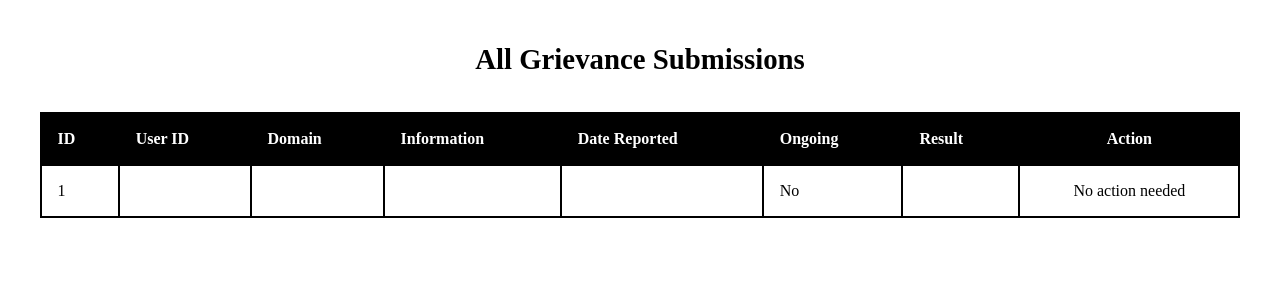
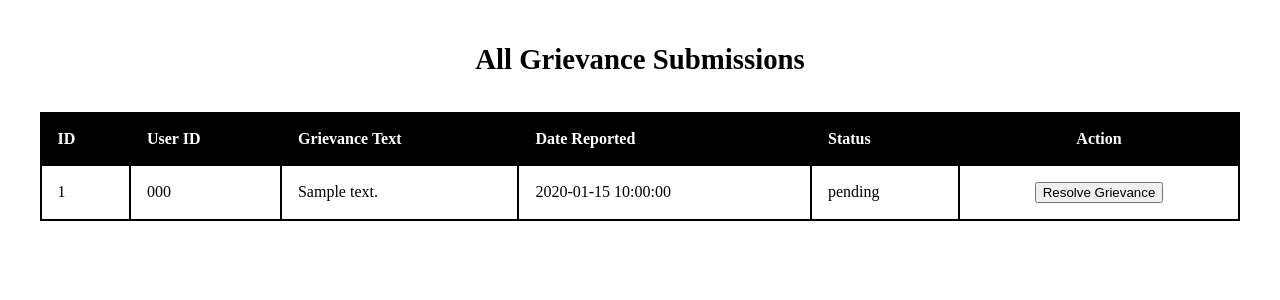
Before and after one commit to dinexh/Cero1PHP, a PHP site: page /App/pages/sidebarOptions/grievance_stats.php in a window 1280 px wide. Shown: the top 300 px of the page. Run offline with PHP 8.4, Linux system fonts and the light colour scheme; tables that the repository leaves empty hold one stand-in row (values such as "Sample post"); data that the repository does not hold is empty.

Commit message:
greivence issue resolved

```diff
--- a/my-app/pages/sidebarOptions/grievance_stats.php
+++ b/my-app/pages/sidebarOptions/grievance_stats.php
@@ -1,29 +1,26 @@
 <?php
 require_once('../../db.php');
-
-// Query to fetch all grievances
-$query = "SELECT * FROM grievances";
-$result = mysqli_query($conn, $query);
 
 // Handle form submission to resolve grievance
 if (isset($_POST['end_grievance'])) {
     $grievance_id = $_POST['id'];
 
     // Update the grievance status in the database
-    $query = "UPDATE grievances SET ongoing = 0, result = 'Resolved' WHERE id = ?";
+    $query = "UPDATE grievances SET status = 'resolved' WHERE id = ?";
     $stmt = mysqli_prepare($conn, $query);
     mysqli_stmt_bind_param($stmt, 'i', $grievance_id);
+
     if (mysqli_stmt_execute($stmt)) {
-        $response['success'] = true;
-        $response['message'] = "Grievance resolved successfully!";
+        // Redirect to success page
+        header('Location: /pages/sidebarOptions/success.php'); // Change to your success page path
+        exit();
     } else {
-        $response['message'] = "Error resolving grievance.";
+        // If there's an error, redirect to error page
+        header('Location: /pages/sidebarOptions/error.php');  // Change to your error page path
+        exit();
     }
-    echo json_encode($response);
-    exit();
 }
 ?>
-
 <!DOCTYPE html>
 <html lang="en">
 <head>
@@ -44,30 +41,30 @@ if (isset($_POST['end_grievance'])) {
                     <tr>
                         <th>ID</th>
                         <th>User ID</th>
-                        <th>Domain</th>
-                        <th>Information</th>
+                        <th>Grievance Text</th>
                         <th>Date Reported</th>
-                        <th>Ongoing</th>
-                        <th>Result</th>
+                        <th>Status</th>
                         <th>Action</th>
                     </tr>
                 </thead>
                 <tbody>
                     <?php
+                    // Query to fetch all grievances
+                    $query = "SELECT * FROM grievances";
+                    $result = mysqli_query($conn, $query);
+
                     while ($row = mysqli_fetch_assoc($result)) {
                         echo '<tr>';
                         echo '<td>' . $row['id'] . '</td>';
-                        echo '<td>' . $row['user_id'] . '</td>';
-                        echo '<td>' . $row['domain'] . '</td>';
-                        echo '<td>' . $row['information'] . '</td>';
-                        echo '<td>' . $row['date_reported'] . '</td>';
-                        echo '<td>' . ($row['ongoing'] == 1 ? 'Yes' : 'No') . '</td>';
-                        echo '<td>' . $row['result'] . '</td>';
+                        echo '<td>' . $row['user_id_number'] . '</td>';
+                        echo '<td>' . $row['grievance_text'] . '</td>';
+                        echo '<td>' . $row['created_at'] . '</td>';
+                        echo '<td>' . $row['status'] . '</td>';
                         echo '<td>';
-                        if ($row['ongoing'] == 1) {
+                        if ($row['status'] == 'pending') {
                             echo '<form method="POST" action="/pages/sidebarOptions/grievance_stats.php">';
                             echo '<input type="hidden" name="id" value="' . $row['id'] . '">';
-                            echo '<button type="submit" name="end_grievance">End Grievance</button>';
+                            echo '<button type="submit" name="end_grievance">Resolve Grievance</button>';
                             echo '</form>';
                         } else {
                             echo 'No action needed';
@@ -81,24 +78,5 @@ if (isset($_POST['end_grievance'])) {
             </div>
         </div>
     </div>
-    <div id="response"></div>
-    <script>
-        document.getElementById('grievanceForm').onsubmit = function(event) {
-            event.preventDefault(); // Prevent normal form submission
-            var formData = new FormData(this);
-            fetch('/pages/sidebarOptions/grievance_stats.php', {  // Correct the fetch path
-                method: 'POST',
-                body: formData,
-            })
-            .then(response => response.json())
-            .then(data => {
-                document.getElementById('response').innerText = data.message;
-                if (data.success) {
-                    this.reset(); // Clear the form if successful
-                }
-            })
-            .catch(error => console.error('Error:', error));
-        };
-    </script>
 </body>
 </html>
```
